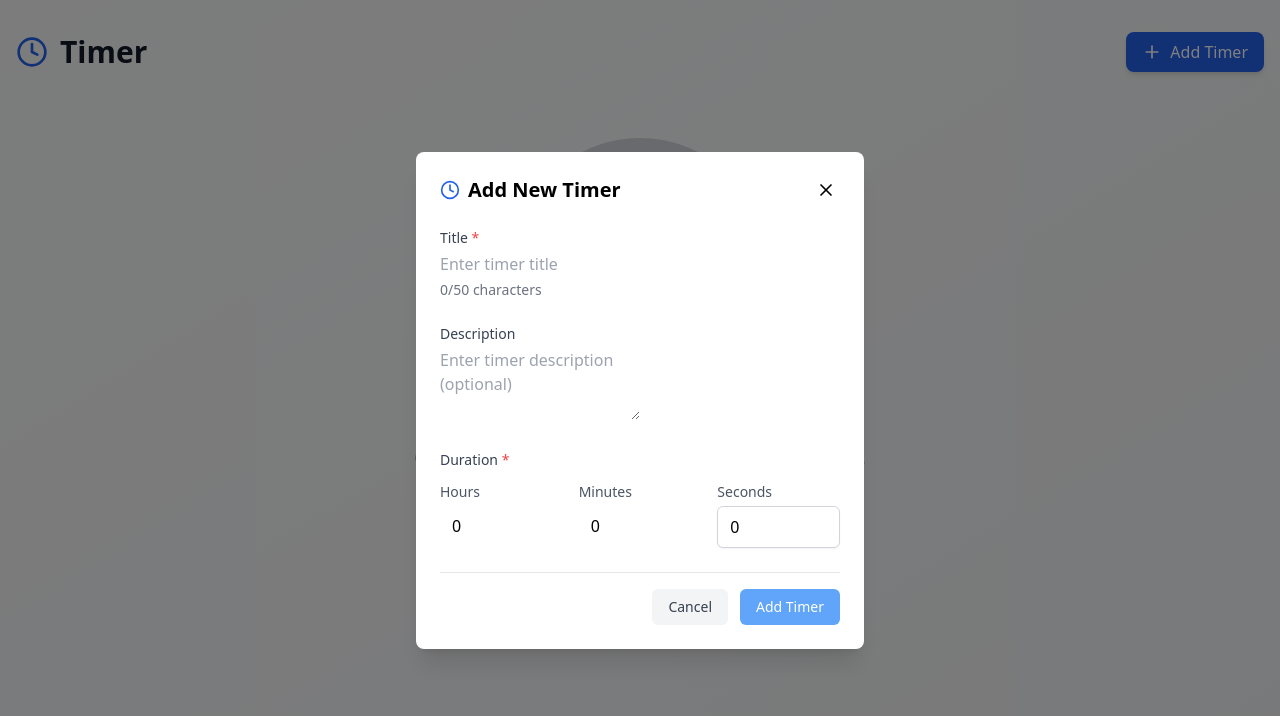
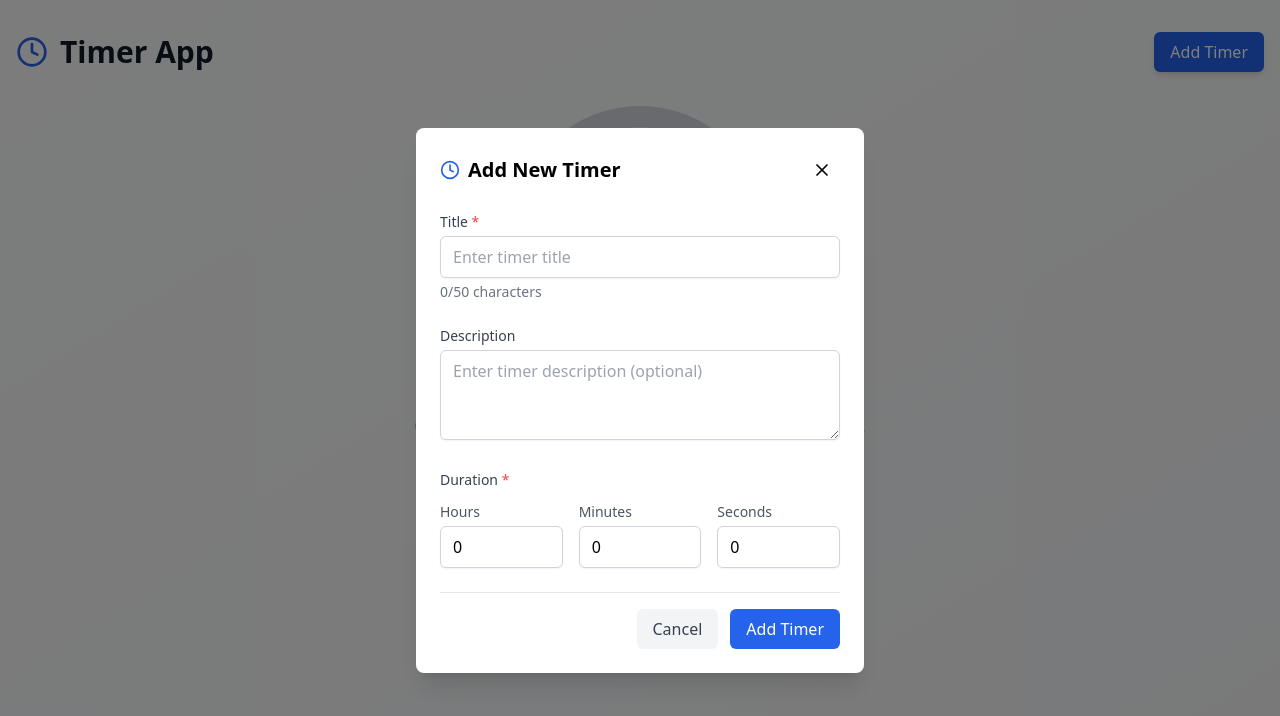
Before and after one commit to kavaskar786/CodeWalnut-timer, a React (Vite) app: page / in a window 1280 px wide. Both pictures are taken after a click on the button "Add Timer". Shown: the top 716 px of the page. Built offline with nearby package versions, Linux system fonts and the light colour scheme.

Commit message:
refactor: Merged the add/edit timer into one component

```diff
--- a/src/Home.tsx
+++ b/src/Home.tsx
@@ -1,7 +1,8 @@
 import { useState } from "react";
-import { Plus, Clock } from "lucide-react";
+import { Clock } from "lucide-react";
 import { TimerList } from "./components/TimerList";
-import { AddTimerModal } from "./components/AddTimerModal";
+import { TimerModal } from "./components/TimerModal";
+import { Button } from "./components/Button";
 import { Toaster } from "sonner";
 
 function Home() {
@@ -11,25 +12,25 @@ function Home() {
     <div className="min-h-screen bg-gradient-to-br from-gray-50 to-gray-100">
       <Toaster position="top-right" />
       <div className="container mx-auto px-4 py-8">
-        <div className="flex justify-between items-center mb-8">
+        <div className="flex items-center justify-between">
           <div className="flex items-center gap-3">
             <Clock className="w-8 h-8 text-blue-600" />
-            <h1 className="text-3xl font-bold text-gray-900">Timer</h1>
+            <h1 className="text-3xl font-bold text-gray-900">Timer App</h1>
           </div>
-          <button
+          <Button
             onClick={() => setIsModalOpen(true)}
-            className="flex items-center gap-2 px-4 py-2 bg-blue-600 text-white rounded-lg hover:bg-blue-700 transition-colors shadow-md hover:shadow-lg"
+            className="shadow-md hover:shadow-lg"
           >
-            <Plus className="w-5 h-5" />
             Add Timer
-          </button>
+          </Button>
         </div>
 
         <TimerList />
 
-        <AddTimerModal
+        <TimerModal
           isOpen={isModalOpen}
           onClose={() => setIsModalOpen(false)}
+          mode="add"
         />
       </div>
     </div>
--- a/src/components/AddTimerModal.tsx
+++ /dev/null
@@ -1,220 +0,0 @@
-import React, { useState } from "react";
-import { X, Clock } from "lucide-react";
-import { useTimerStore } from "../store/useTimerStore";
-import { validateTimerForm } from "../utils/validation";
-
-interface AddTimerModalProps {
-  isOpen: boolean;
-  onClose: () => void;
-}
-
-export const AddTimerModal: React.FC<AddTimerModalProps> = ({
-  isOpen,
-  onClose,
-}) => {
-  const [title, setTitle] = useState("");
-  const [description, setDescription] = useState("");
-  const [hours, setHours] = useState(0);
-  const [minutes, setMinutes] = useState(0);
-  const [seconds, setSeconds] = useState(0);
-  const [touched, setTouched] = useState({
-    title: false,
-    hours: false,
-    minutes: false,
-    seconds: false,
-  });
-
-  const { addTimer } = useTimerStore();
-
-  if (!isOpen) return null;
-
-  const handleSubmit = (e: React.FormEvent) => {
-    e.preventDefault();
-
-    if (!validateTimerForm({ title, description, hours, minutes, seconds })) {
-      return;
-    }
-
-    const totalSeconds = hours * 3600 + minutes * 60 + seconds;
-
-    addTimer({
-      title: title.trim(),
-      description: description.trim(),
-      duration: totalSeconds,
-      remainingTime: totalSeconds,
-      isRunning: false,
-    });
-
-    onClose();
-    setTitle("");
-    setDescription("");
-    setHours(0);
-    setMinutes(0);
-    setSeconds(0);
-    setTouched({
-      title: false,
-      hours: false,
-      minutes: false,
-      seconds: false,
-    });
-  };
-
-  const handleClose = () => {
-    onClose();
-    setTouched({
-      title: false,
-      hours: false,
-      minutes: false,
-      seconds: false,
-    });
-  };
-
-  const isTimeValid = hours > 0 || minutes > 0 || seconds > 0;
-  const isTitleValid = title.trim().length > 0 && title.length <= 50;
-
-  return (
-    <div className="fixed inset-0 bg-black bg-opacity-50 flex items-center justify-center p-4 z-50">
-      <div className="bg-white rounded-lg p-6 w-full max-w-md shadow-xl">
-        <div className="flex justify-between items-center mb-6">
-          <div className="flex items-center gap-2">
-            <Clock className="w-5 h-5 text-blue-600" />
-            <h2 className="text-xl font-semibold">Add New Timer</h2>
-          </div>
-          <button
-            onClick={handleClose}
-            className="p-1 hover:bg-gray-100 rounded-full transition-colors"
-          >
-            <X className="w-5 h-5" />
-          </button>
-        </div>
-
-        <form onSubmit={handleSubmit} className="space-y-6">
-          <div>
-            <label className="block text-sm font-medium text-gray-700 mb-1">
-              Title <span className="text-red-500">*</span>
-            </label>
-            <input
-              type="text"
-              value={title}
-              onChange={(e) => setTitle(e.target.value)}
-              onBlur={() => setTouched({ ...touched, title: true })}
-              maxLength={50}
-              className={` ${
-                touched.title && !isTitleValid
-                  ? "border-red-500"
-                  : "border-gray-300"
-              }`}
-              placeholder="Enter timer title"
-            />
-            {touched.title && !isTitleValid && (
-              <p className="mt-1 text-sm text-red-500">
-                Title is required and must be less than 50 characters
-              </p>
-            )}
-            <p className="mt-1 text-sm text-gray-500">
-              {title.length}/50 characters
-            </p>
-          </div>
-
-          <div>
-            <label className="block text-sm font-medium text-gray-700 mb-1">
-              Description
-            </label>
-            <textarea
-              value={description}
-              onChange={(e) => setDescription(e.target.value)}
-              rows={3}
-              className=""
-              placeholder="Enter timer description (optional)"
-            />
-          </div>
-
-          <div>
-            <label className="block text-sm font-medium text-gray-700 mb-3">
-              Duration <span className="text-red-500">*</span>
-            </label>
-            <div className="grid grid-cols-3 gap-4">
-              <div>
-                <label className="block text-sm text-gray-600 mb-1">
-                  Hours
-                </label>
-                <input
-                  type="number"
-                  min="0"
-                  max="23"
-                  value={hours}
-                  onChange={(e) =>
-                    setHours(Math.min(23, parseInt(e.target.value) || 0))
-                  }
-                  onBlur={() => setTouched({ ...touched, hours: true })}
-                  className="[appearance:textfield] [&::-webkit-outer-spin-button]:appearance-none [&::-webkit-inner-spin-button]:appearance-none w-full px-3 py-2 "
-                />
-              </div>
-              <div>
-                <label className="block text-sm text-gray-600 mb-1">
-                  Minutes
-                </label>
-                <input
-                  type="number"
-                  min="0"
-                  max="59"
-                  value={minutes}
-                  onChange={(e) =>
-                    setMinutes(Math.min(59, parseInt(e.target.value) || 0))
-                  }
-                  onBlur={() => setTouched({ ...touched, minutes: true })}
-                  className="[appearance:textfield] [&::-webkit-outer-spin-button]:appearance-none [&::-webkit-inner-spin-button]:appearance-none w-full px-3 py-2"
-                />
-              </div>
-              <div>
-                <label className="block text-sm text-gray-600 mb-1">
-                  Seconds
-                </label>
-                <input
-                  type="number"
-                  min="0"
-                  max="59"
-                  value={seconds}
-                  onChange={(e) =>
-                    setSeconds(Math.min(59, parseInt(e.target.value) || 0))
-                  }
-                  onBlur={() => setTouched({ ...touched, seconds: true })}
-                  className="[appearance:textfield] [&::-webkit-outer-spin-button]:appearance-none [&::-webkit-inner-spin-button]:appearance-none w-full px-3 py-2 border border-gray-300 rounded-md shadow-sm focus:ring-2 focus:ring-blue-500 focus:border-blue-500"
-                />
-              </div>
-            </div>
-            {touched.hours &&
-              touched.minutes &&
-              touched.seconds &&
-              !isTimeValid && (
-                <p className="mt-2 text-sm text-red-500">
-                  Please set a duration greater than 0
-                </p>
-              )}
-          </div>
-
-          <div className="flex justify-end gap-3 pt-4 border-t">
-            <button
-              type="button"
-              onClick={handleClose}
-              className="px-4 py-2 text-sm font-medium text-gray-700 bg-gray-100 rounded-md hover:bg-gray-200 transition-colors"
-            >
-              Cancel
-            </button>
-            <button
-              type="submit"
-              className={`px-4 py-2 text-sm font-medium text-white rounded-md transition-colors ${
-                isTitleValid && isTimeValid
-                  ? "bg-blue-600 hover:bg-blue-700"
-                  : "bg-blue-400 cursor-not-allowed"
-              }`}
-              disabled={!isTitleValid || !isTimeValid}
-            >
-              Add Timer
-            </button>
-          </div>
-        </form>
-      </div>
-    </div>
-  );
-};
--- /dev/null
+++ b/src/components/Button.tsx
@@ -0,0 +1,49 @@
+import React from "react";
+import { LucideIcon } from "lucide-react";
+
+interface ButtonProps extends React.ButtonHTMLAttributes<HTMLButtonElement> {
+  variant?: "primary" | "secondary" | "danger" | "icon";
+  size?: "sm" | "md" | "lg";
+  icon?: LucideIcon;
+  isLoading?: boolean;
+}
+
+export const Button: React.FC<ButtonProps> = ({
+  variant = "primary",
+  size = "md",
+  icon: Icon,
+  isLoading,
+  children,
+  className = "",
+  ...props
+}) => {
+  const baseStyles =
+    "flex items-center gap-2 font-medium transition-colors rounded-md";
+
+  const variants = {
+    primary: "bg-blue-600 text-white hover:bg-blue-700 disabled:bg-blue-400",
+    secondary: "bg-gray-100 text-gray-700 hover:bg-gray-200",
+    danger: "bg-red-50 text-red-500 hover:bg-red-100",
+    icon: "p-2 rounded-full hover:bg-gray-100",
+  };
+
+  const sizes = {
+    sm: "px-3 py-1.5 text-sm",
+    md: "px-4 py-2",
+    lg: "px-6 py-3 text-lg",
+  };
+
+  const variantStyle = variants[variant];
+  const sizeStyle = variant === "icon" ? "" : sizes[size];
+
+  return (
+    <button
+      className={`${baseStyles} ${variantStyle} ${sizeStyle} ${className}`}
+      disabled={isLoading}
+      {...props}
+    >
+      {Icon && <Icon className={variant === "icon" ? "w-5 h-5" : "w-4 h-4"} />}
+      {children}
+    </button>
+  );
+};
--- a/src/components/EditTimerModal.tsx
+++ b/src/components/TimerModal.tsx
@@ -1,25 +1,34 @@
-import React, { useState, useEffect } from 'react';
-import { X, Clock } from 'lucide-react';
-import { useTimerStore } from '../store/useTimerStore';
-import { validateTimerForm } from '../utils/validation';
-import { Timer } from '../types/timer';
+import React, { useState, useEffect } from "react";
+import { X, Clock } from "lucide-react";
+import { toast } from "sonner";
+import { useTimerStore } from "../store/useTimerStore";
+import { validateTimerForm } from "../utils/validation";
+import { Timer } from "../types/timer";
+import { Button } from "./Button";
 
-interface EditTimerModalProps {
+interface TimerModalProps {
   isOpen: boolean;
   onClose: () => void;
-  timer: Timer;
+  timer?: Timer;
+  mode: "add" | "edit";
 }
 
-export const EditTimerModal: React.FC<EditTimerModalProps> = ({
+// Helper function for toast positioning
+const getToastPosition = (): "top-right" | "bottom-center" => {
+  return window.innerWidth >= 768 ? "top-right" : "bottom-center";
+};
+
+export const TimerModal: React.FC<TimerModalProps> = ({
   isOpen,
   onClose,
   timer,
+  mode,
 }) => {
-  const [title, setTitle] = useState(timer.title);
-  const [description, setDescription] = useState(timer.description);
-  const [hours, setHours] = useState(Math.floor(timer.duration / 3600));
-  const [minutes, setMinutes] = useState(Math.floor((timer.duration % 3600) / 60));
-  const [seconds, setSeconds] = useState(timer.duration % 60);
+  const [title, setTitle] = useState("");
+  const [description, setDescription] = useState("");
+  const [hours, setHours] = useState(0);
+  const [minutes, setMinutes] = useState(0);
+  const [seconds, setSeconds] = useState(0);
   const [touched, setTouched] = useState({
     title: false,
     hours: false,
@@ -27,15 +36,23 @@ export const EditTimerModal: React.FC<EditTimerModalProps> = ({
     seconds: false,
   });
 
-  const { editTimer } = useTimerStore();
+  const { addTimer, editTimer } = useTimerStore();
 
   useEffect(() => {
     if (isOpen) {
+      if (mode === "edit" && timer) {
         setTitle(timer.title);
         setDescription(timer.description);
         setHours(Math.floor(timer.duration / 3600));
         setMinutes(Math.floor((timer.duration % 3600) / 60));
         setSeconds(timer.duration % 60);
+      } else {
+        setTitle("");
+        setDescription("");
+        setHours(0);
+        setMinutes(0);
+        setSeconds(0);
+      }
       setTouched({
         title: false,
         hours: false,
@@ -43,12 +60,27 @@ export const EditTimerModal: React.FC<EditTimerModalProps> = ({
         seconds: false,
       });
     }
-  }, [isOpen, timer]);
+  }, [isOpen, mode, timer]);
 
   if (!isOpen) return null;
 
   const handleSubmit = (e: React.FormEvent) => {
     e.preventDefault();
+
+    // Show validation error toasts even when button is disabled
+    if (!isTitleValid) {
+      toast.error("Please enter a valid title", {
+        position: getToastPosition(),
+      });
+      return;
+    }
+
+    if (!isTimeValid) {
+      toast.error("Please set a valid duration", {
+        position: getToastPosition(),
+      });
+      return;
+    }
 
     if (!validateTimerForm({ title, description, hours, minutes, seconds })) {
       return;
@@ -56,11 +88,27 @@ export const EditTimerModal: React.FC<EditTimerModalProps> = ({
 
     const totalSeconds = hours * 3600 + minutes * 60 + seconds;
 
+    if (mode === "edit" && timer) {
       editTimer(timer.id, {
         title: title.trim(),
         description: description.trim(),
         duration: totalSeconds,
       });
+      toast.success("Timer updated successfully", {
+        position: getToastPosition(),
+      });
+    } else {
+      addTimer({
+        title: title.trim(),
+        description: description.trim(),
+        duration: totalSeconds,
+        remainingTime: totalSeconds,
+        isRunning: false,
+      });
+      toast.success("Timer created successfully", {
+        position: getToastPosition(),
+      });
+    }
 
     onClose();
   };
@@ -84,14 +132,16 @@ export const EditTimerModal: React.FC<EditTimerModalProps> = ({
         <div className="flex justify-between items-center mb-6">
           <div className="flex items-center gap-2">
             <Clock className="w-5 h-5 text-blue-600" />
-            <h2 className="text-xl font-semibold">Edit Timer</h2>
+            <h2 className="text-xl font-semibold">
+              {mode === "add" ? "Add New Timer" : "Edit Timer"}
+            </h2>
           </div>
-          <button
+          <Button
+            variant="icon"
+            icon={X}
             onClick={handleClose}
-            className="p-1 hover:bg-gray-100 rounded-full transition-colors"
-          >
-            <X className="w-5 h-5" />
-          </button>
+            aria-label="Close modal"
+          />
         </div>
 
         <form onSubmit={handleSubmit} className="space-y-6">
@@ -107,8 +157,8 @@ export const EditTimerModal: React.FC<EditTimerModalProps> = ({
               maxLength={50}
               className={`w-full px-3 py-2 border rounded-md shadow-sm focus:ring-2 focus:ring-blue-500 focus:border-blue-500 ${
                 touched.title && !isTitleValid
-                  ? 'border-red-500'
-                  : 'border-gray-300'
+                  ? "border-red-500"
+                  : "border-gray-300"
               }`}
               placeholder="Enter timer title"
             />
@@ -141,43 +191,58 @@ export const EditTimerModal: React.FC<EditTimerModalProps> = ({
             </label>
             <div className="grid grid-cols-3 gap-4">
               <div>
-                <label className="block text-sm text-gray-600 mb-1">Hours</label>
+                <label className="block text-sm text-gray-600 mb-1">
+                  Hours
+                </label>
                 <input
                   type="number"
                   min="0"
                   max="23"
                   value={hours}
-                  onChange={(e) => setHours(Math.min(23, parseInt(e.target.value) || 0))}
+                  onChange={(e) =>
+                    setHours(Math.min(23, parseInt(e.target.value) || 0))
+                  }
                   onBlur={() => setTouched({ ...touched, hours: true })}
                   className="[appearance:textfield] [&::-webkit-outer-spin-button]:appearance-none [&::-webkit-inner-spin-button]:appearance-none w-full px-3 py-2 border border-gray-300 rounded-md shadow-sm focus:ring-2 focus:ring-blue-500 focus:border-blue-500"
                 />
               </div>
               <div>
-                <label className="block text-sm text-gray-600 mb-1">Minutes</label>
+                <label className="block text-sm text-gray-600 mb-1">
+                  Minutes
+                </label>
                 <input
                   type="number"
                   min="0"
                   max="59"
                   value={minutes}
-                  onChange={(e) => setMinutes(Math.min(59, parseInt(e.target.value) || 0))}
+                  onChange={(e) =>
+                    setMinutes(Math.min(59, parseInt(e.target.value) || 0))
+                  }
                   onBlur={() => setTouched({ ...touched, minutes: true })}
                   className="[appearance:textfield] [&::-webkit-outer-spin-button]:appearance-none [&::-webkit-inner-spin-button]:appearance-none w-full px-3 py-2 border border-gray-300 rounded-md shadow-sm focus:ring-2 focus:ring-blue-500 focus:border-blue-500"
                 />
               </div>
               <div>
-                <label className="block text-sm text-gray-600 mb-1">Seconds</label>
+                <label className="block text-sm text-gray-600 mb-1">
+                  Seconds
+                </label>
                 <input
                   type="number"
                   min="0"
                   max="59"
                   value={seconds}
-                  onChange={(e) => setSeconds(Math.min(59, parseInt(e.target.value) || 0))}
+                  onChange={(e) =>
+                    setSeconds(Math.min(59, parseInt(e.target.value) || 0))
+                  }
                   onBlur={() => setTouched({ ...touched, seconds: true })}
                   className="[appearance:textfield] [&::-webkit-outer-spin-button]:appearance-none [&::-webkit-inner-spin-button]:appearance-none w-full px-3 py-2 border border-gray-300 rounded-md shadow-sm focus:ring-2 focus:ring-blue-500 focus:border-blue-500"
                 />
               </div>
             </div>
-            {touched.hours && touched.minutes && touched.seconds && !isTimeValid && (
+            {touched.hours &&
+              touched.minutes &&
+              touched.seconds &&
+              !isTimeValid && (
                 <p className="mt-2 text-sm text-red-500">
                   Please set a duration greater than 0
                 </p>
@@ -185,24 +250,12 @@ export const EditTimerModal: React.FC<EditTimerModalProps> = ({
           </div>
 
           <div className="flex justify-end gap-3 pt-4 border-t">
-            <button
-              type="button"
-              onClick={handleClose}
-              className="px-4 py-2 text-sm font-medium text-gray-700 bg-gray-100 rounded-md hover:bg-gray-200 transition-colors"
-            >
+            <Button type="button" variant="secondary" onClick={handleClose}>
               Cancel
-            </button>
-            <button
-              type="submit"
-              className={`px-4 py-2 text-sm font-medium text-white rounded-md transition-colors ${
-                isTitleValid && isTimeValid
-                  ? 'bg-blue-600 hover:bg-blue-700'
-                  : 'bg-blue-400 cursor-not-allowed'
-              }`}
-              disabled={!isTitleValid || !isTimeValid}
-            >
-              Save Changes
-            </button>
+            </Button>
+            <Button type="submit">
+              {mode === "add" ? "Add Timer" : "Save Changes"}
+            </Button>
           </div>
         </form>
       </div>
```
Also changed, not shown: src/components/TimerControls.tsx (+7 -11 lines), src/components/TimerItem.tsx (+23 -19 lines), 1 other file (tests, documents, lock files or other folders). Lines whose indentation alone changed are shown as unchanged.
